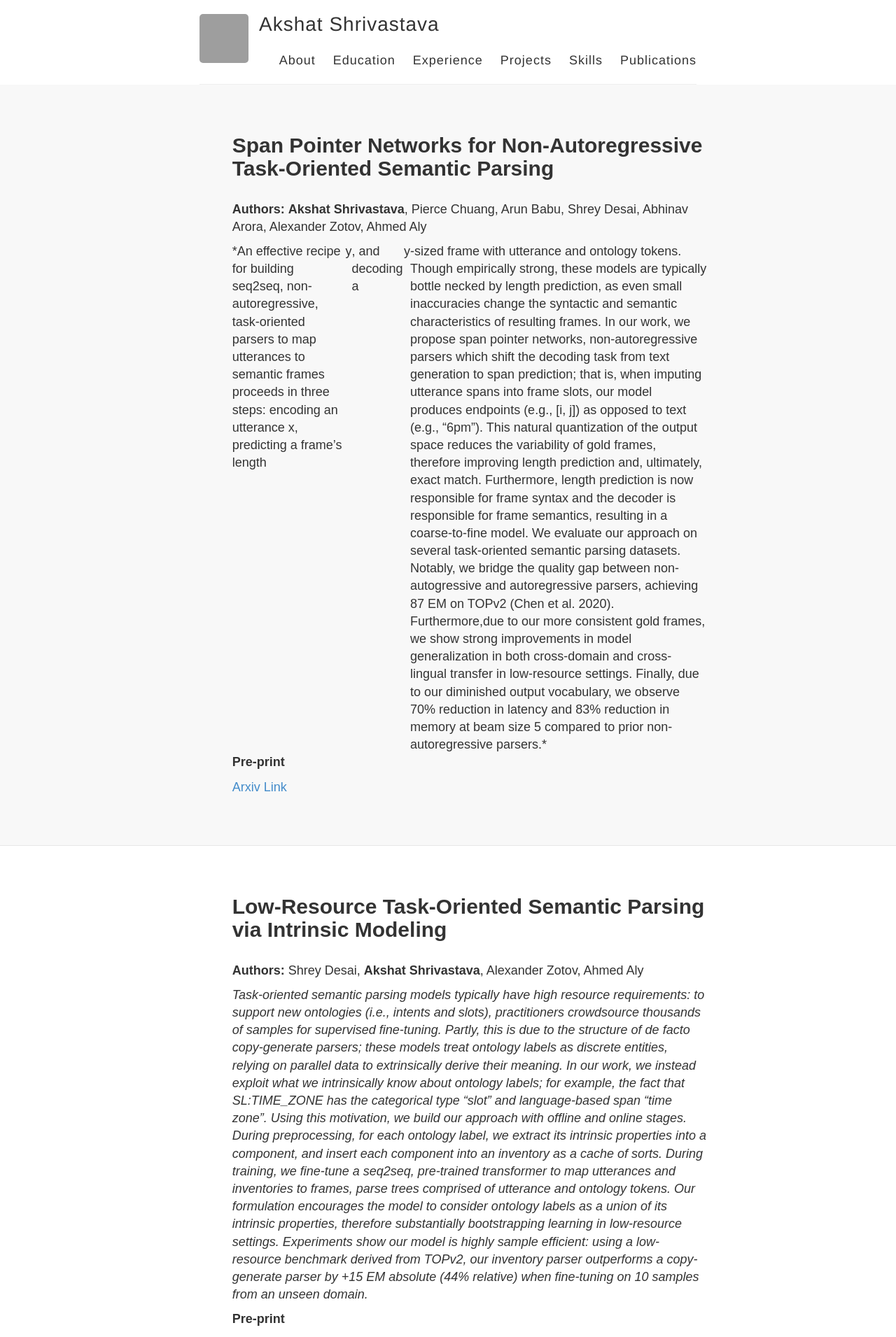
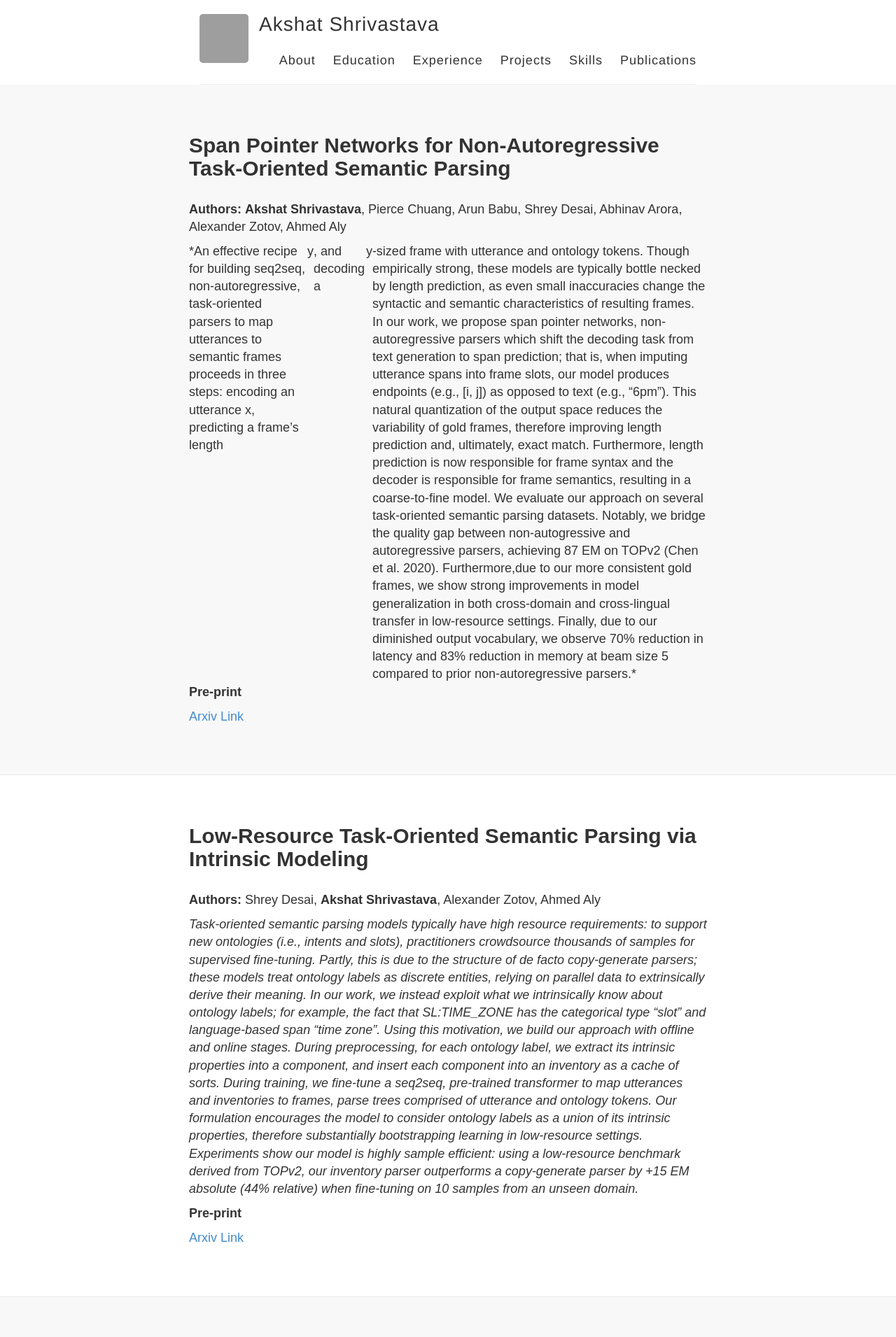
Before and after one commit to AkshatSh/akshatsh.github.io, a Jekyll site: the page built from publications.md, in a window 1280 px wide. Shown: the top 1911 px of the page at 70% size. Built offline with Jekyll 4.4.1, drawn with Linux system fonts in a browser that asks for light colours; nearby versions of some CDN libraries; grey boxes are pictures that could not be loaded.

Commit message:
wide spacing for publications

```diff
--- a/_includes/publications.html
+++ b/_includes/publications.html
@@ -13,14 +13,14 @@
                             <div class="clearfix"></div>
                         </div> {% endcomment %}
                         <div class="row">
-                            {% comment %} <div>
+                            <div>
                                 <h2 class="section-heading">{{ post.title }}</h2>
                                 <div class="lead">{{ post.content }}</div>
-                            </div> {% endcomment %}
-                        <div class="col-lg-offset-1 col-sm-push-6">
+                            </div>
+                        {% comment %} <div class="col-lg-offset-1 col-sm-push-6">
                             <h2 class="section-heading">{{ post.title }}</h2>
                             <div class="lead">{{ post.content }}</div>
-                        </div>
+                        </div> {% endcomment %}
                         </div>
 
                     </div>
@@ -39,10 +39,14 @@
                         <div class="clearfix"></div>
                     </div> {% endcomment %}
                     <div class="row">
-                        <div class="col-lg-offset-1 col-sm-push-6">
+                        <div>
                             <h2 class="section-heading">{{ post.title }}</h2>
                             <div class="lead">{{ post.content }}</div>
                         </div>
+                        {% comment %} <div class="col-lg-offset-1 col-sm-push-6">
+                            <h2 class="section-heading">{{ post.title }}</h2>
+                            <div class="lead">{{ post.content }}</div>
+                        </div> {% endcomment %}
                     </div>
             </div>
                 <!-- /.container -->
```
